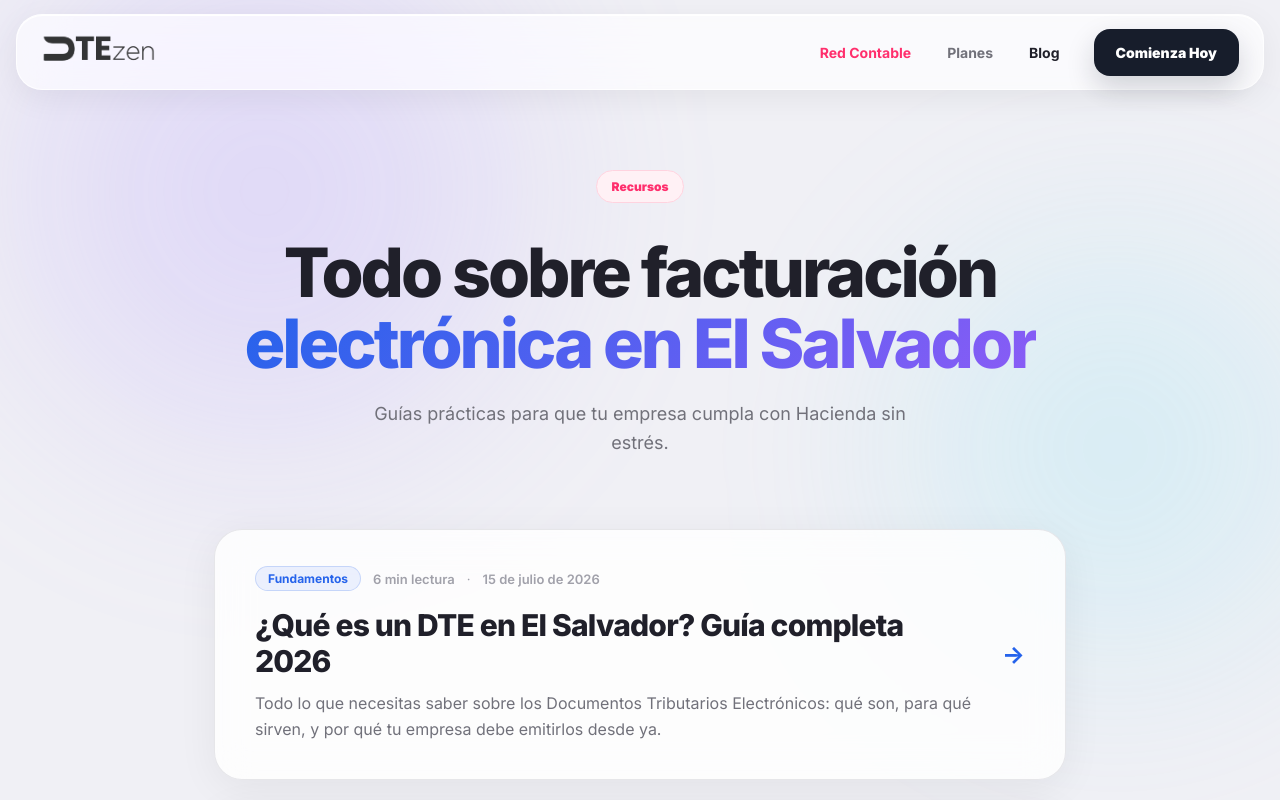
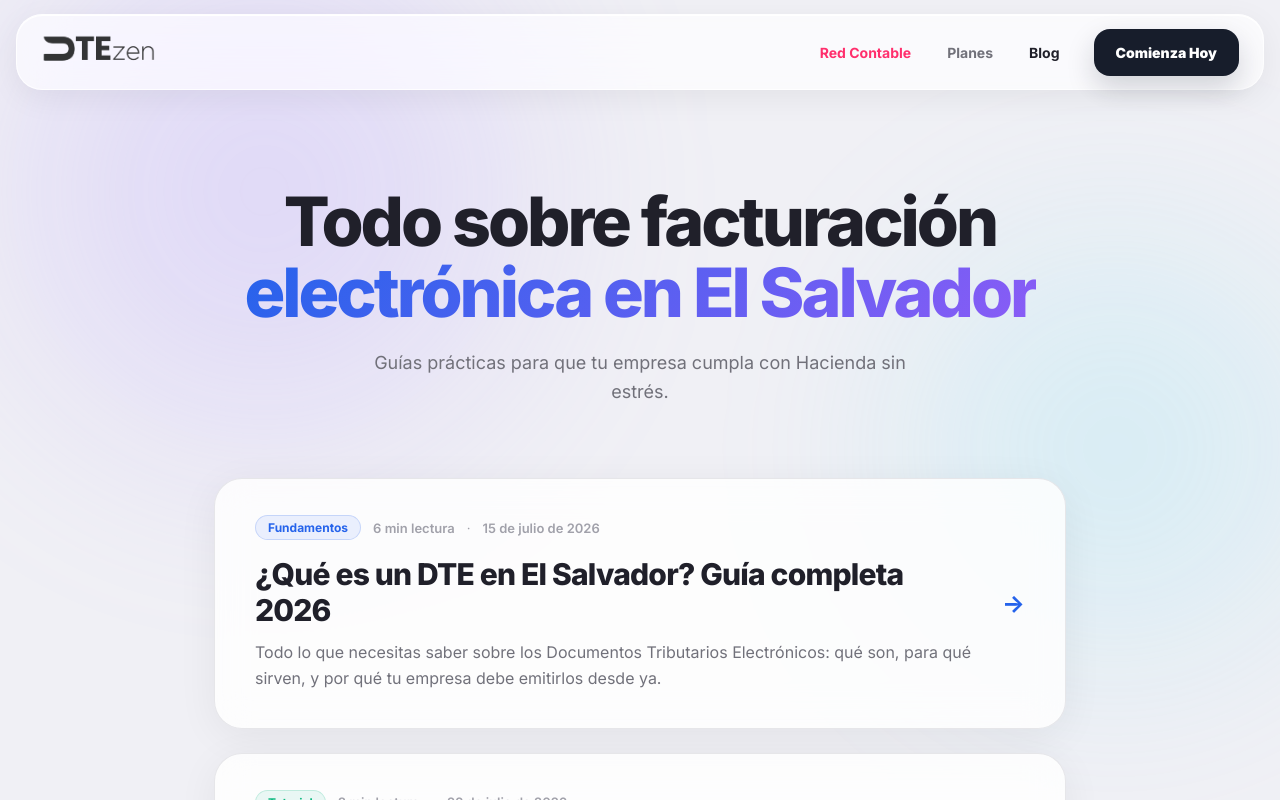
Before and after one commit to oswaldovt16/DTEzen, a Next.js app: page /blog in a window 1280 px wide. Shown: the top 800 px of the page. Built offline with nearby package versions, Linux system fonts and the light colour scheme.

Commit message:
Update page.jsx version test redirection remove

```diff
--- a/app/blog/page.jsx
+++ b/app/blog/page.jsx
@@ -67,7 +67,6 @@ export default function BlogIndex() {
         <div style={{ maxWidth: 900, margin: '0 auto', padding: '60px 24px 120px' }}>
 
           <div style={{ textAlign: 'center', marginBottom: 72 }}>
-            <span className="eyebrow">Recursos</span>
             <h1 style={{ fontSize: 'clamp(40px, 6vw, 68px)', fontWeight: 800, letterSpacing: '-3px', lineHeight: 1.05, margin: '16px 0 20px' }}>
               Todo sobre facturación<br />
               <span style={{ background: 'linear-gradient(135deg, #2563eb, #8b5cf6)', WebkitBackgroundClip: 'text', WebkitTextFillColor: 'transparent', backgroundClip: 'text' }}>
@@ -122,7 +121,7 @@ export default function BlogIndex() {
               <p style={{ color: 'rgba(255,255,255,.7)', fontSize: 18, margin: '0 0 32px', lineHeight: 1.5 }}>
                 Empieza hoy. Configuración en minutos, soporte incluido.
               </p>
-              <a href="https://www.dtezen.com/version-test/registro?view=signup" className="btn-dark" style={{ background: '#ff2f6d', display: 'inline-flex', fontSize: 16, padding: '16px 36px' }}>
+              <a href="https://app.dtezen.com/registro?view=signup" className="btn-dark" style={{ background: '#ff2f6d', display: 'inline-flex', fontSize: 16, padding: '16px 36px' }}>
                 Comenzar hoy →
               </a>
             </div>
```
